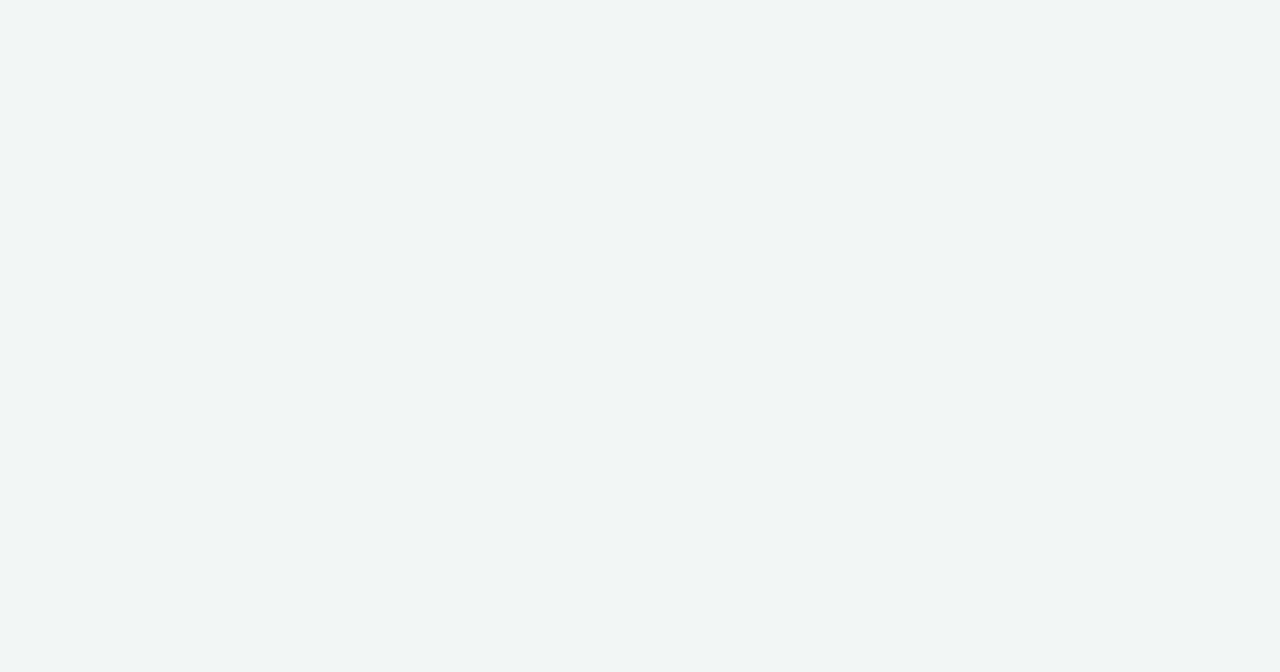
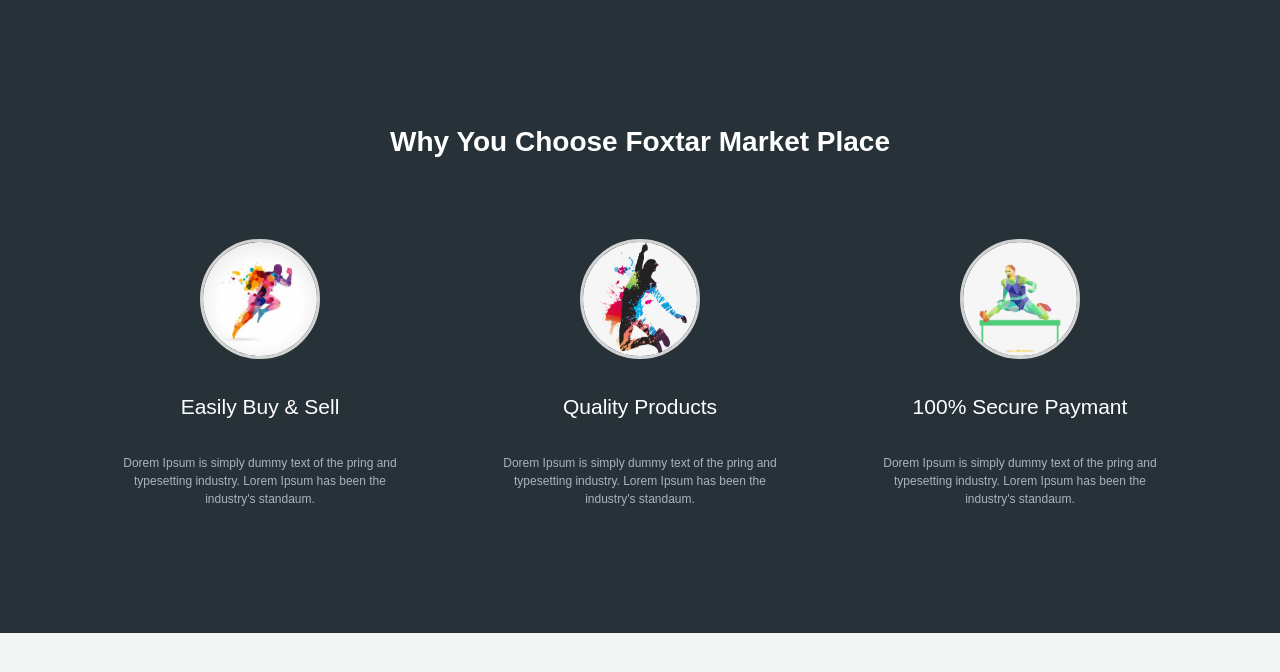
Before and after one commit to Mi-Studio/foxtar_shop, a website: page app/index.html in a window 1280 px wide. Drawn offline with nearby package versions, Linux system fonts and the light colour scheme.

Commit message:
added section why you choose

```diff
--- a/app/index.html
+++ b/app/index.html
@@ -26,6 +26,53 @@
     <section class="contacts">
 
     </section>
+    <!-- section why choose start -->
+    <section class="why-you-choose">
+        <section class="why-you-choose__container">
+            <h1 class="why-you-choose__title">Why You Choose Foxtar Market Place</h1>
+            <div class="why-you-choose__card-container">
+                <div class="why-you-choose__card">
+                    <div class="why-you-choose__round-img">
+                        <img class="why-you-choose__cirkle" src="img/1.jpg" alt="">
+                    </div>
+                    <a>
+                        <div class="why-you-choose__card-text">
+                            Easily Buy & Sell
+                        </div>
+                    </a>
+                    <span class="why-you-choose__card-description">Dorem Ipsum is simply dummy text of the pring and typesetting
+                        industry. Lorem Ipsum has been the industry's
+                        standaum.
+                    </span>
+                </div>
+                <div class="why-you-choose__card">
+                    <div class="why-you-choose__round-img">
+                        <img class="why-you-choose__cirkle" src="img/2.jpg" alt="">
+                    </div>
+                    <div class="why-you-choose__card-text">
+                        Quality Products
+                    </div>
+                    <span class="why-you-choose__card-description">Dorem Ipsum is simply dummy text of the pring and typesetting
+                        industry. Lorem Ipsum has been the industry's
+                        standaum.
+                    </span>
+                </div>
+                <div class="why-you-choose__card">
+                    <div class="why-you-choose__round-img">
+                        <img class="why-you-choose__cirkle" src="img/3.jpg" alt="">
+                    </div>
+                    <div class="why-you-choose__card-text">
+                        100% Secure Paymant
+                    </div>
+                    <span class="why-you-choose__card-description">Dorem Ipsum is simply dummy text of the pring and typesetting
+                        industry. Lorem Ipsum has been the industry's
+                        standaum.
+                    </span>
+                </div>
+            </div>
+        </section>
+    </section>
+    <!-- section why choose end -->
 
     <script src="https://ajax.googleapis.com/ajax/libs/jquery/3.3.1/jquery.min.js"></script>
     <script src="js/libs.min.js"></script>
--- a/app/scss/main.scss
+++ b/app/scss/main.scss
@@ -4,3 +4,69 @@
 @import "base/fonts";
 @import "base/reset";
 @import "base/extensions";
+
+
+/* why you choose */
+
+
+.why-you-choose {
+    background-color: #263238;
+    padding: 125px 0;
+
+    &__container {
+        max-width: 1170px;
+        padding: 0 15px;
+        margin: 0 auto;
+    }
+
+    &__title {
+        text-align: center;
+        font-size: 28px;
+        font-weight: bold;
+        color: #ffffff;
+        margin-bottom: 80px;
+    }
+
+    &__card {
+        width: calc(100%/3);
+        display: inline-block;
+        text-align: center;
+    }
+
+    &__card-container {
+        font-size: 0px;
+    }
+
+    &__round-img {
+        border-radius: 50%;
+        border: 3px solid lightgray;
+        width: 120px;
+        height: 120px;
+        margin: 0 auto;
+        margin-bottom: 32px;
+        z-index: 1000000;
+    }
+
+    &__card-text {
+        font-size: 21px;
+        color: #ffffff;
+        padding-bottom: 32px;
+    }
+
+    &__card-description {
+        font-size: 12px;
+        color: #a7b5bc;
+        display: block;
+        text-align: center;
+        padding: 0 50px;
+    }
+
+    &__cirkle {
+        border-radius: 50%;
+    }
+
+    &__card-text:hover {
+        color: #8bc34a;
+        cursor: pointer;
+    }
+}
```
Also changed, not shown: package.json (+9 -1 lines), app/css/main.min.css, app/img/1.jpg (added), app/img/10.jpg (added), app/img/11.jpg (added), app/img/2.jpg (added), app/img/3.jpg (added), app/img/4.jpg (added), app/img/5.jpg (added), app/img/6.jpg (added), app/img/7.jpg (added), app/img/8.jpg (added), app/img/9.jpg (added), 1 other file.
